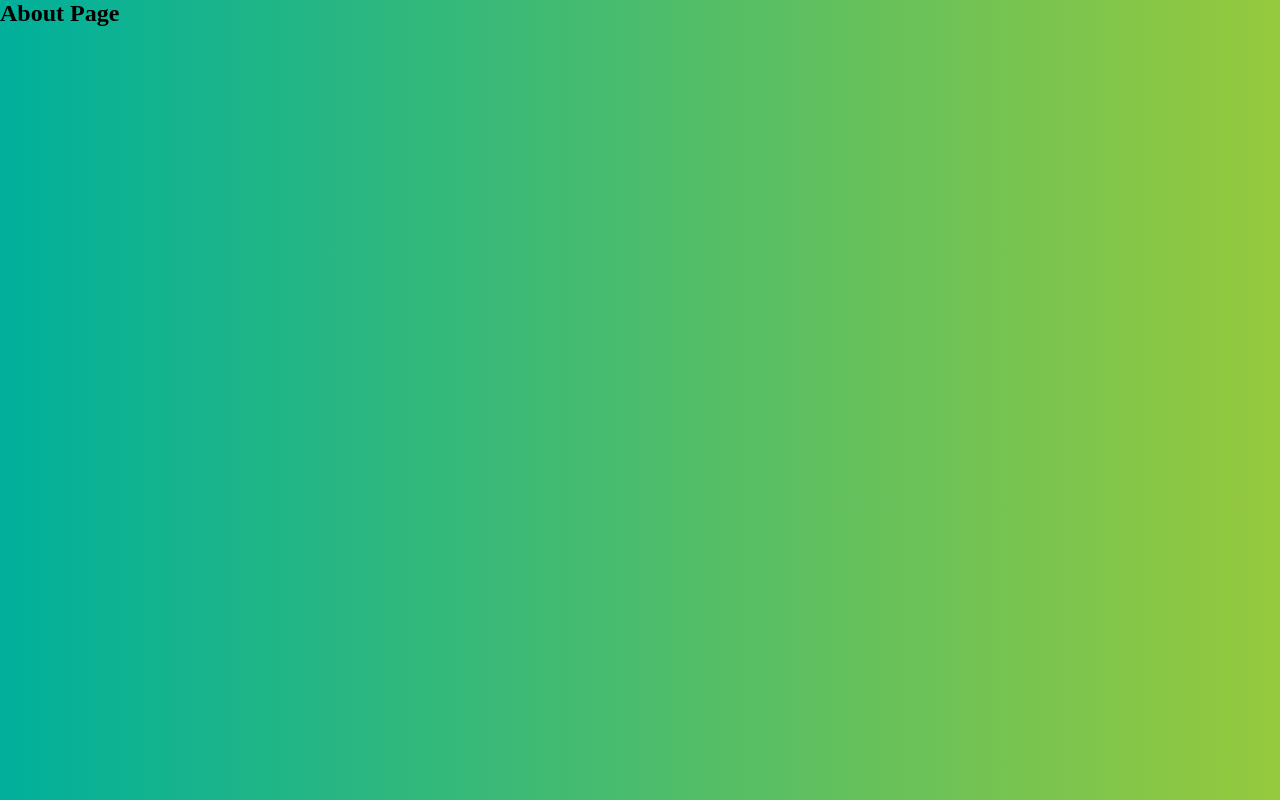
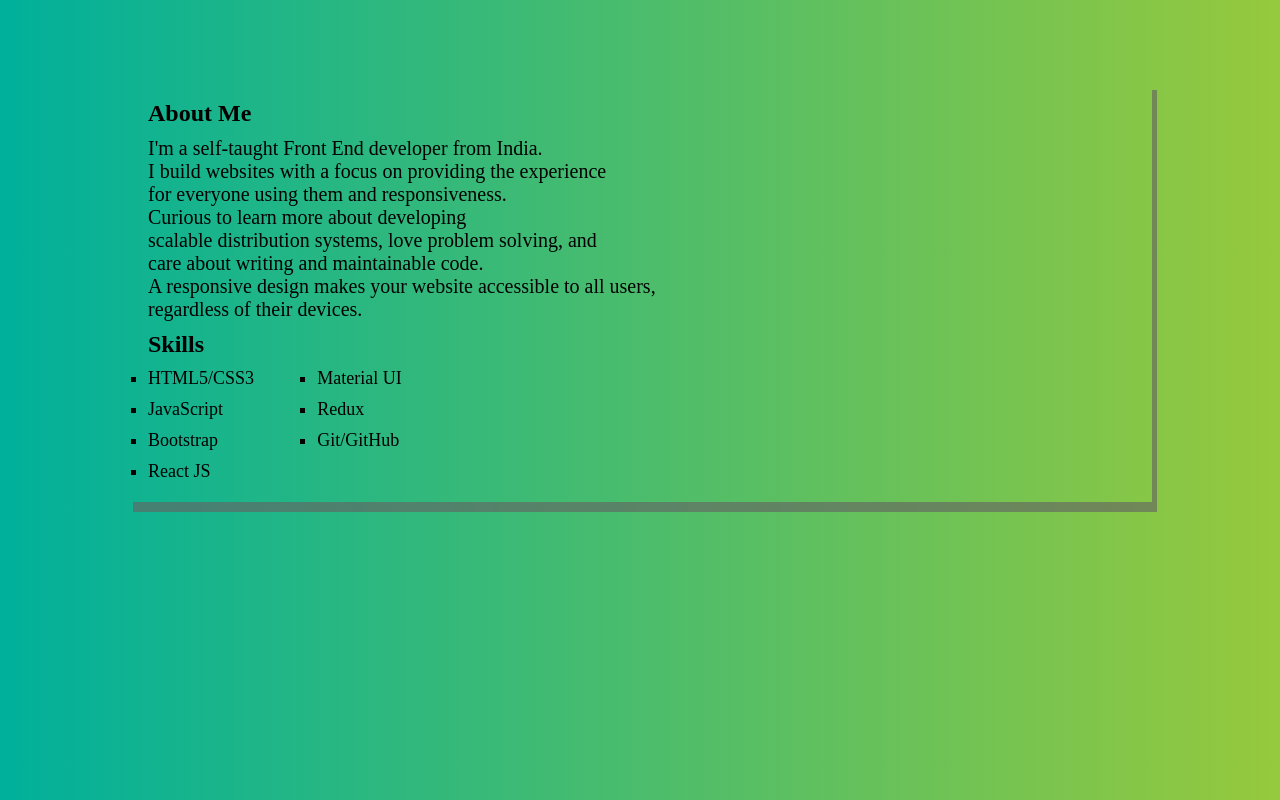
Before and after one commit to RohitSingh104/rohit-portfolio, a React (Create React App) app: page /About in a window 1280 px wide. Built offline with nearby package versions, Linux system fonts and the light colour scheme; a web font is replaced by a local one.

Commit message:
about change

```diff
--- a/src/App.css
+++ b/src/App.css
@@ -84,3 +84,44 @@ a {
   margin: 50px 50px 0 0;
 
 }
+
+.about-container{
+  display: flex;
+  justify-content: center;
+  align-items: center;
+
+}
+
+.inner-box{
+  width: 80%;
+  height:80%;
+  padding:20px 20px;
+  margin:80px 80px;
+  box-shadow: 5px 10px #646262a1;
+  display: flex;
+  justify-content: space-between;
+  font-size: 16px;
+}
+
+p{
+  font-size: 20px;
+  padding-top: 10px;
+  padding-bottom: 10px;
+}
+
+li{
+  padding-top: 10px;
+  list-style:square;
+  font-family: 'Times New Roman', Times, serif;
+  font-size: 18px;
+}
+
+.skills{
+  width:50%;
+  display: flex;
+  justify-content: space-between;
+}
+
+.ab-right-section{
+  /* background-image: url(src\assets\images\about-image.png); */
+}
--- a/src/components/Pages/About/About.js
+++ b/src/components/Pages/About/About.js
@@ -1,9 +1,42 @@
+const About = () => {
+  return (
+    <div className="about-container">
+      <div className="inner-box">
+        <div className="ab-left-section">
+          <h2>About Me</h2>
+          <p>
+            I'm a self-taught Front End developer from India.
+            <br />I build websites with a focus on providing the experience
+            <br /> for everyone using them and responsiveness. <br />
+            Curious to learn more about developing
+            <br /> scalable distribution systems, love problem solving, and
+            <br /> care about writing and maintainable code. <br />A responsive
+            design makes your website accessible to all users,
+            <br /> regardless of their devices.
+          </p>
 
+          <ul>
+            <h2>Skills</h2>
+            <div className="skills">
+              <div className="list-left">
+                <li>HTML5/CSS3</li>
+                <li>JavaScript</li>
+                <li>Bootstrap</li>
+                <li>React JS</li>
+              </div>
 
-const About = () =>{
-    return(
-        <h2>About Page</h2>
-    )
-}
+              <div className="list-right">
+                <li>Material UI</li>
+                <li>Redux</li>
+                <li>Git/GitHub</li>
+              </div>
+            </div>
+          </ul>
+        </div>
+        <div className="ab-right-section"></div>
+      </div>
+    </div>
+  );
+};
 
 export default About;
```
Also changed, not shown: src/assets/images/portfolio-image.jpg (deleted), 1 other file (tests, documents, lock files or other folders).
